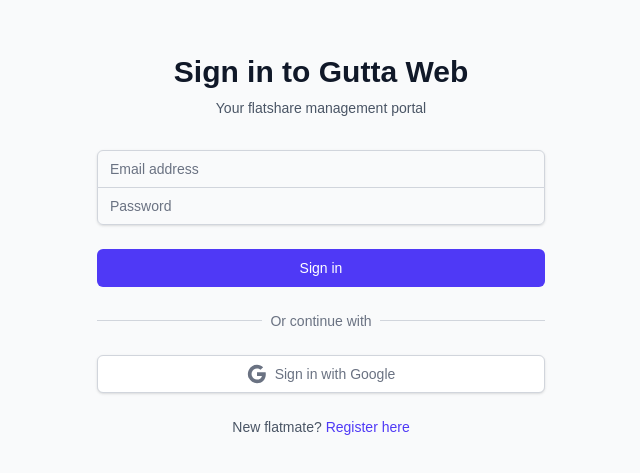
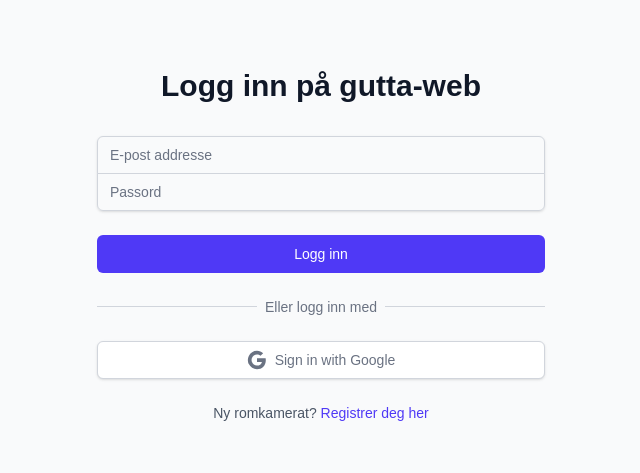
Before and after one commit to nikolaitandberg/gutta-web, a Next.js app: page /auth/signin in a window 1280 px wide. Shown: the part 167-640 px from the top of the page, without its empty margins (319-959 px from the left). Built offline with nearby package versions, Linux system fonts and the light colour scheme.

Commit message:
Translate sign-in page text to Norwegian

```diff
--- a/src/app/auth/signin/page.tsx
+++ b/src/app/auth/signin/page.tsx
@@ -46,11 +46,8 @@ export default function SignIn() {
       <div className="max-w-md w-full space-y-8">
         <div>
           <h2 className="mt-6 text-center text-3xl font-extrabold text-gray-900">
-            Sign in to Gutta Web
+            Logg inn på gutta-web
           </h2>
-          <p className="mt-2 text-center text-sm text-gray-600">
-            Your flatshare management portal
-          </p>
         </div>
         <form className="mt-8 space-y-6" onSubmit={handleSubmit}>
           <div className="rounded-md shadow-sm -space-y-px">
@@ -62,7 +59,7 @@ export default function SignIn() {
                 autoComplete="email"
                 required
                 className="appearance-none rounded-none relative block w-full px-3 py-2 border border-gray-300 placeholder-gray-500 text-gray-900 rounded-t-md focus:outline-none focus:ring-indigo-500 focus:border-indigo-500 focus:z-10 sm:text-sm"
-                placeholder="Email address"
+                placeholder="E-post addresse"
                 value={email}
                 onChange={(e) => setEmail(e.target.value)}
               />
@@ -75,7 +72,7 @@ export default function SignIn() {
                 autoComplete="current-password"
                 required
                 className="appearance-none rounded-none relative block w-full px-3 py-2 border border-gray-300 placeholder-gray-500 text-gray-900 rounded-b-md focus:outline-none focus:ring-indigo-500 focus:border-indigo-500 focus:z-10 sm:text-sm"
-                placeholder="Password"
+                placeholder="Passord"
                 value={password}
                 onChange={(e) => setPassword(e.target.value)}
               />
@@ -92,7 +89,7 @@ export default function SignIn() {
               disabled={loading}
               className="group relative w-full flex justify-center py-2 px-4 border border-transparent text-sm font-medium rounded-md text-white bg-indigo-600 hover:bg-indigo-700 focus:outline-none focus:ring-2 focus:ring-offset-2 focus:ring-indigo-500 disabled:opacity-50"
             >
-              {loading ? "Signing in..." : "Sign in"}
+              {loading ? "Logger inn..." : "Logg inn"}
             </button>
           </div>
 
@@ -102,7 +99,7 @@ export default function SignIn() {
                 <div className="w-full border-t border-gray-300" />
               </div>
               <div className="relative flex justify-center text-sm">
-                <span className="px-2 bg-gray-50 text-gray-500">Or continue with</span>
+                <span className="px-2 bg-gray-50 text-gray-500">Eller logg inn med</span>
               </div>
             </div>
 
@@ -137,9 +134,9 @@ export default function SignIn() {
 
           <div className="text-center">
             <p className="text-sm text-gray-600">
-              New flatmate?{" "}
+              Ny romkamerat?{" "}
               <Link href="/auth/register" className="font-medium text-indigo-600 hover:text-indigo-500">
-                Register here
+                Registrer deg her
               </Link>
             </p>
           </div>
```
